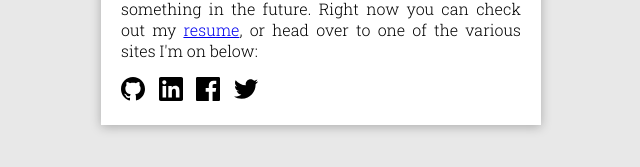
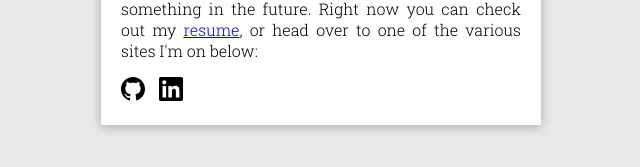
Before and after one commit to joshheinrichs/joshheinrichs.ca, a plain HTML site: page public/index.html in a window 1280 px wide. Shown: the part 410-577 px from the top of the page, without its empty margins (319-959 px from the left). Drawn offline with Linux system fonts and the light colour scheme.

Commit message:
Remove Twitter and Facebook links

```diff
--- a/public/index.html
+++ b/public/index.html
@@ -76,8 +76,6 @@
                 <div class="social">
                     <a class="social" href="https://www.github.com/joshheinrichs"><img class="social svg" src="img/github.svg"/></a>
                     <a class="social" href="https://www.linkedin.com/in/joshheinrichs"><img class="social svg" src="img/linkedin.svg"/></a>
-                    <a class="social" href="https://www.facebook.com/joshiheinrichs"><img class="social svg" src="img/facebook.svg"/></a>
-                    <a class="social" href="https://www.twitter.com/joshiheinrichs"><img class="social svg" src="img/twitter.svg"/></a>
                 </div>
             </div>
         </div>
```
Also changed, not shown: public/img/facebook.svg (deleted), public/img/twitter.svg (deleted).
